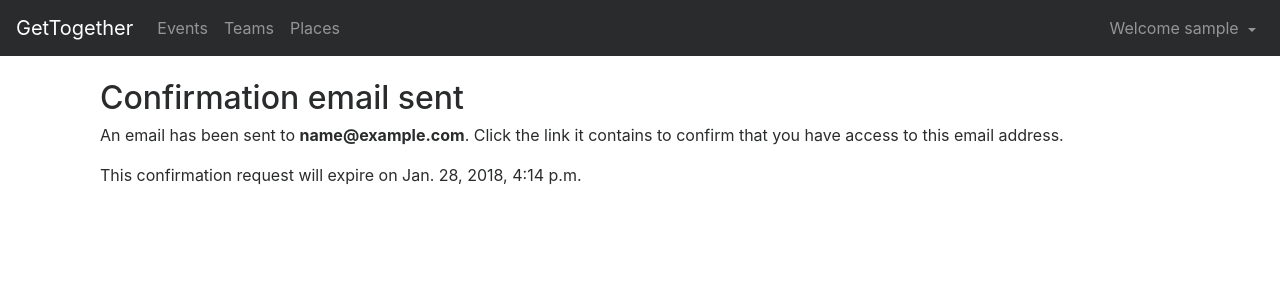
After one commit to GetTogetherComm/GetTogether, a Django app: a page that uses get_together/templates/get_together/emails/base.html in a window 1280 px wide. The commit adds this page. Shown: the top 300 px of the page. Run offline with Django 3.2, Linux system fonts and the light colour scheme; the visitor is signed in with stand-in values (Sample User, id 1); data comes from the database, SQL or seed files in the repository; some libraries are stand-ins or nearby versions.

Commit message:
Add email confirmation step so that we can (in the future) send team and event notifications to a user. Fixes #29

```diff
--- a/accounts/models.py
+++ b/accounts/models.py
@@ -2,6 +2,8 @@ from django.db import models
 from django.contrib.sites.models import Site
 from django.contrib.auth.models import User, Group, AnonymousUser
 from django.utils.translation import ugettext_lazy as _
+from django.utils.crypto import get_random_string
+from django.conf import settings
 
 import pytz
 import datetime
@@ -12,11 +14,34 @@ class Account(models.Model):
 
     user = models.OneToOneField(User, on_delete=models.CASCADE)
     acctname = models.CharField(_("Account Name"), max_length=150, blank=True)
+    is_email_confirmed = models.BooleanField(default=False)
 
     badges = models.ManyToManyField('Badge', through='BadgeGrant')
 
     class Meta:
         ordering = ('user__username',)
+
+    def new_confirmation_request(self):
+        valid_for = getattr(settings, 'EMAIL_CONFIRMAION_EXPIRATION_DAYS', 5)
+        confirmation_key=get_random_string(length=32)
+        return EmailConfirmation.objects.create(
+            user=self.user,
+            email=self.user.email,
+            key=confirmation_key,
+            expires=datetime.datetime.now()+datetime.timedelta(days=valid_for)
+        )
+
+    def confirm_email(self, confirmation_key):
+        try:
+            confirmation_request = EmailConfirmation.objects.get(user=self.user, email=self.user.email, key=confirmation_key, expires__gt=datetime.datetime.now())
+            if confirmation_request is not None:
+                self.is_email_confirmed = True
+                self.save()
+                confirmation_request.delete()
+                return True
+        except Exception as e:
+            print(e)
+            return False
 
     def __str__(self):
         try:
@@ -50,6 +75,12 @@ def _getAnonAccount(self):
 User.account = property(_getUserAccount)
 AnonymousUser.account = property(_getAnonAccount)
 
+class EmailConfirmation(models.Model):
+    user = models.ForeignKey(User, on_delete=models.CASCADE)
+    email = models.CharField(max_length=256)
+    key = models.CharField(max_length=256)
+    expires = models.DateTimeField()
+
 class Badge(models.Model):
     name = models.CharField(_('Badge Name'), max_length=64, blank=False, null=False)
     img_url = models.URLField(_('Badge Image'), blank=False, null=False)
--- a/events/models/profiles.py
+++ b/events/models/profiles.py
@@ -13,13 +13,15 @@ class UserProfile(models.Model):
     " Store profile information about a user "
 
     user = models.OneToOneField(User, on_delete=models.CASCADE)
-    realname = models.CharField(_("Real Name"), max_length=150, blank=True)
+    realname = models.CharField(verbose_name=_("Real Name"), max_length=150, blank=True)
     tz = models.CharField(max_length=32, verbose_name=_('Timezone'), default='UTC', choices=[(tz, tz) for tz in pytz.all_timezones], blank=False, null=False, help_text=_('The most commonly used timezone for this User.'))
     avatar = models.URLField(verbose_name=_("Photo Image"), max_length=150, blank=True, null=True)
 
     web_url = models.URLField(verbose_name=_('Website URL'), blank=True, null=True)
     twitter = models.CharField(verbose_name=_('Twitter Name'), max_length=32, blank=True, null=True)
     facebook = models.URLField(verbose_name=_('Facebook URL'), max_length=32, blank=True, null=True)
+
+    send_notifications = models.BooleanField(verbose_name=_('Send notification emails'), default=True)
 
     class Meta:
         ordering = ('user__username',)
--- /dev/null
+++ b/get_together/templates/get_together/emails/base.html
@@ -0,0 +1,29 @@
+{% load static %}
+<!doctype html>
+<html lang="en">
+  <head>
+    <meta charset="utf-8">
+    <meta name="viewport" content="width=device-width, initial-scale=1, shrink-to-fit=no">
+
+    <title>Email from GetTogether.Community</title>
+
+    {% block meta %}{% endblock %}
+
+    <!-- Bootstrap core CSS -->
+    <link rel="stylesheet" href="https://gettogether.community{% static 'css/bootstrap/css/bootstrap.min.css' %}">
+    {%block styles %}{% endblock %}
+
+  </head>
+  <body>
+
+    <nav class="navbar navbar-toggleable-md navbar-inverse bg-inverse fixed-top">
+      <a class="navbar-brand" href="/">GetTogether</a>
+    </nav>
+
+    <main role="main" class="container">
+
+{% block content %}{% endblock %}
+    </main>
+
+
+</html>
--- /dev/null
+++ b/get_together/templates/get_together/emails/confirm_email.html
@@ -0,0 +1,13 @@
+{% extends "get_together/emails/base.html" %}
+
+{% block content %}
+<h3>Request Email Confirmation </h3>
+
+<p>Please confirm this email address with GetTogether.Community by clicking on the link below:</p>
+
+<p><a href="{{confirmation_url}}" class="btn btn-success">Confirm email</a></p>
+
+<hr/>
+<p>This is an automated email sent by <a href="https://gettogether.community">https://gettogether.community</a></p>
+<p>Learn more at <a href="https://github.com/GetTogetherComm/GetTogether/">https://github.com/GetTogetherComm/GetTogether/</a></p>
+{% endblock %}
--- /dev/null
+++ b/get_together/templates/get_together/emails/confirm_email.txt
@@ -0,0 +1,9 @@
+== Request Email Confirmation ==
+
+Please confirm this email address with GetTogether.Community by clicking on the link below:
+
+Confirm email: {{confirmation_url}}
+
+--
+This is an automated email sent by https://gettogether.community
+Learn more at https://github.com/GetTogetherComm/GetTogether/
--- /dev/null
+++ b/get_together/templates/get_together/users/sent_email_confirmation.html
@@ -0,0 +1,15 @@
+{% extends "get_together/base.html" %}
+
+{% block content %}
+<div class="container">
+    <div class="row">
+        <div class="col-12 align-left">
+            <h2>Confirmation email sent</h2>
+
+            <p>An email has been sent to <strong>{{request.user.email}}</strong>. Click the link it contains to confirm that you have access to this email address.</p>
+
+            <p>This confirmation request will expire on {{confirmation.expires}}</p>
+        </div>
+    </div>
+</div>
+{% endblock %}
--- a/get_together/urls.py
+++ b/get_together/urls.py
@@ -36,6 +36,9 @@ urlpatterns = [
     path('api/find_city/', event_views.find_city),
 
     path('profile/+edit', views.edit_profile, name='edit-profile'),
+    path('profile/+send_confirmation_email', views.user_send_confirmation_email, name='send-confirm-email'),
+    path('profile/+confirm_email/<str:confirmation_key>', views.user_confirm_email, name='confirm-email'),
+    path('profile/+confirm_notifications', views.user_confirm_notifications, name='confirm-notifications'),
     path('profile/<int:user_id>/', views.show_profile, name='show-profile'),
 
     path('events/', views.events_list, name='events'),
--- a/get_together/views/__init__.py
+++ b/get_together/views/__init__.py
@@ -23,6 +23,7 @@ from .teams import *
 from .events import *
 from .places import *
 from .user import *
+from .new_user import *
 
 KM_PER_DEGREE_LAT = 110.574
 KM_PER_DEGREE_LNG = 111.320 # At the equator
--- a/get_together/views/new_user.py
+++ b/get_together/views/new_user.py
@@ -1,14 +1,17 @@
 from django.utils.translation import ugettext_lazy as _
 
+from django.contrib.sites.models import Site
 from django.contrib import messages
-from django.contrib.auth import logout as logout_user
+from django.contrib.auth.decorators import login_required
 from django.shortcuts import render, redirect
-from django.http import HttpResponse, JsonResponse
+from django.urls import reverse
+from django.core.mail import send_mail
+from django.template.loader import get_template, render_to_string
+from django.conf import settings
 
 from events.models.profiles import Team, UserProfile, Member
-from events.forms import TeamForm, NewTeamForm, TeamEventForm, NewTeamEventForm, NewPlaceForm
-
 from events.models.events import Event, Place, Attendee
+from events.forms import SendNotificationsForm
 
 import datetime
 import simplejson
@@ -21,3 +24,50 @@ def new_user_find_teams(request):
 
 def new_user_find_events(request):
     pass
+
+# These views are for confirming a user's email address before sending them mail
+@login_required
+def user_send_confirmation_email(request):
+    confirmation_request = request.user.account.new_confirmation_request()
+    site = Site.objects.get(id=1)
+    confirmation_url = "https://%s%s" % (site.domain, reverse('confirm-email', kwargs={'confirmation_key':confirmation_request.key}))
+
+    context = {
+        'confirmation': confirmation_request,
+        'confirmation_url': confirmation_url,
+    }
+    email_subject = '[GetTogether] Confirm email address'
+    email_body_text = render_to_string('get_together/emails/confirm_email.txt', context, request)
+    email_body_html = render_to_string('get_together/emails/confirm_email.html', context, request)
+    email_recipients = [request.user.email]
+    email_from = getattr(settings, 'DEFAULT_FROM_EMAIL', 'noreply@gettogether.community')
+    send_mail(
+        subject=email_subject,
+        message=email_body_text,
+        from_email=email_from,
+        recipient_list=email_recipients,
+        html_message=email_body_html
+    )
+    return render(request, 'get_together/users/sent_email_confirmation.html', context)
+
+@login_required
+def user_confirm_email(request, confirmation_key):
+    if request.user.account.confirm_email(confirmation_key):
+        messages.add_message(request, messages.SUCCESS, message=_('Your email address has been confirmed.'))
+        return redirect('confirm-notifications')
+    else:
+        return render(request, 'get_together/users/bad_email_confirmation.html')
+
+@login_required
+def user_confirm_notifications(request):
+    if request.method == 'GET':
+        form = SendNotificationsForm(instance=request.user.profile)
+        context = {
+            'notifications_form': form
+        }
+        return render(request, 'get_together/users/confirm_notifications.html', context)
+    elif request.method == 'POST':
+        form = SendNotificationsForm(request.POST, instance=request.user.profile)
+        if form.is_valid():
+            form.save()
+            return redirect('home')
```
Also changed, not shown: events/forms.py (+12 -1 lines), get_together/templates/get_together/users/bad_email_confirmation.html (added, +15 -0 lines), get_together/templates/get_together/users/confirm_notifications.html (added, +23 -0 lines), get_together/templates/get_together/users/edit_profile.html (+17 -0 lines), get_together/views/user.py (+10 -0 lines), accounts/migrations/0002_auto_20180226_1532.py (added), events/migrations/0010_userprofile_send_notifications.py (added).
